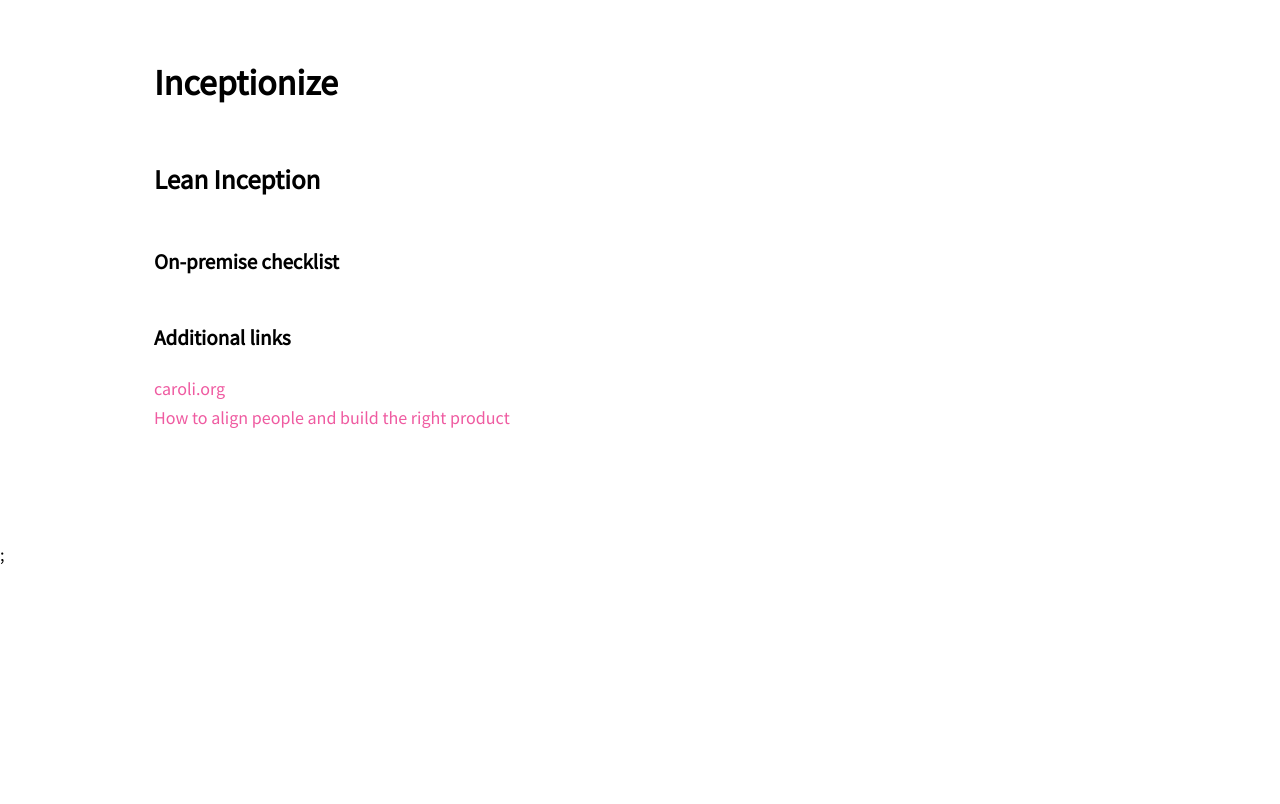
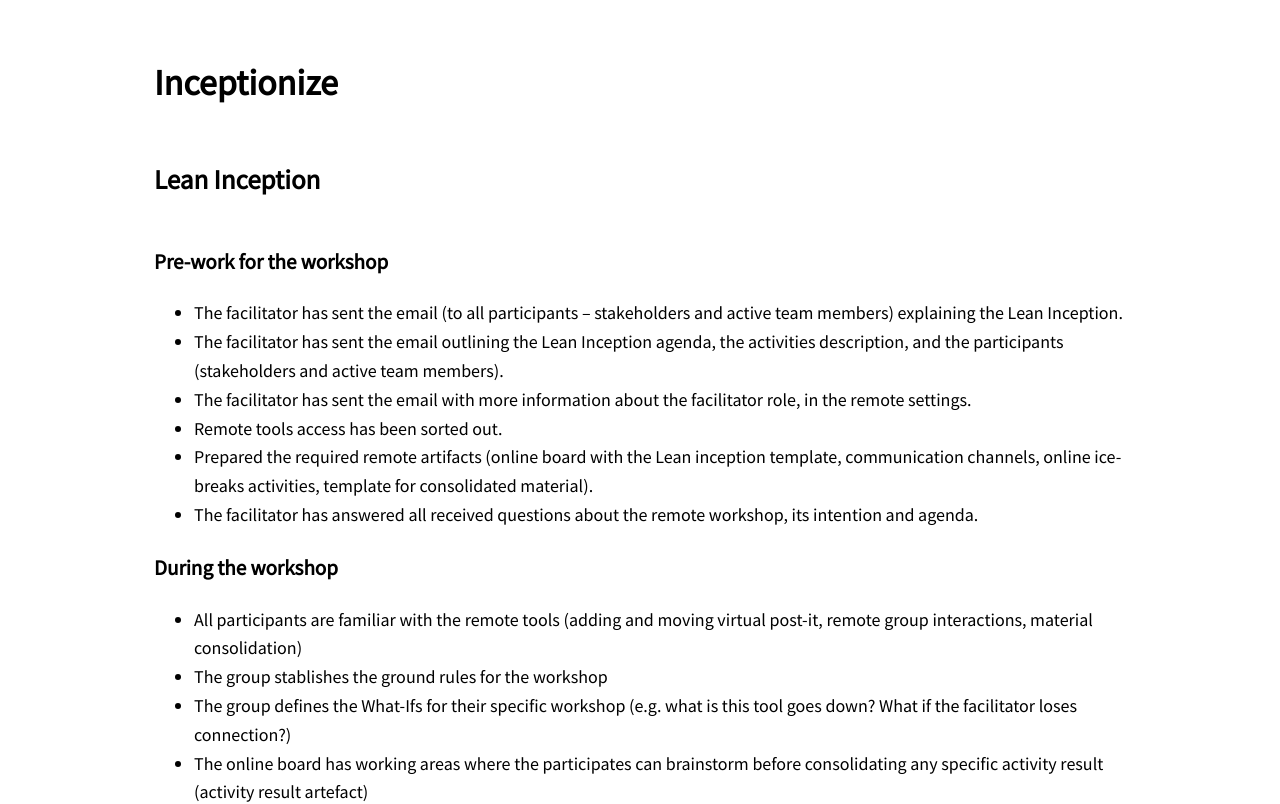
Before and after one commit to Inceptionize/inceptionize, a Next.js app: page /lean-inception in a window 1280 px wide. Shown: the top 804 px of the page. Built offline with nearby package versions, Linux system fonts and the light colour scheme.

Commit message:
#17 Add content to lean inception checklists

```diff
--- a/components/lean-inception-content/on-premise-checklist/index.tsx
+++ b/components/lean-inception-content/on-premise-checklist/index.tsx
@@ -3,7 +3,46 @@ import React, { ReactElement } from "react";
 function OnPremiseChecklist(): ReactElement {
   return (
     <div>
-      <h3>On-premise checklist</h3>
+      <h3>Pre-work for the workshop</h3>
+      <ul>
+        <li>
+          The facilitator has sent the email (to all participants – stakeholders and active team members) explaining the
+          Lean Inception.
+        </li>
+        <li>
+          The facilitator has sent the email outlining the Lean Inception agenda, the activities description, and the
+          participants (stakeholders and active team members).
+        </li>
+        <li>
+          The facilitator has sent the email with more information about the facilitator role, in the remote settings.
+        </li>
+        <li>Remote tools access has been sorted out.</li>
+        <li>
+          Prepared the required remote artifacts (online board with the Lean inception template, communication channels,
+          online ice-breaks activities, template for consolidated material).
+        </li>
+        <li>
+          The facilitator has answered all received questions about the remote workshop, its intention and agenda.
+        </li>
+      </ul>
+
+      <h3>During the workshop</h3>
+      <ul>
+        <li>
+          All participants are familiar with the remote tools (adding and moving virtual post-it, remote group
+          interactions, material consolidation)
+        </li>
+        <li>The group stablishes the ground rules for the workshop</li>
+        <li>
+          The group defines the What-Ifs for their specific workshop (e.g. what is this tool goes down? What if the
+          facilitator loses connection?)
+        </li>
+        <li>
+          The online board has working areas where the participates can brainstorm before consolidating any specific
+          activity result (activity result artefact)
+        </li>
+        <li>Short breaks, long breaks (for having meals), stretching sessions and ice-breaks are part of the agenda</li>
+      </ul>
     </div>
   );
 }
--- a/components/lean-inception-content/remote-checklist/index.tsx
+++ b/components/lean-inception-content/remote-checklist/index.tsx
@@ -3,7 +3,33 @@ import React, { ReactElement } from "react";
 function RemoteChecklist(): ReactElement {
   return (
     <div>
-      <h3>Remote checklist</h3>
+      <h3>Pre-work for the remote workshop</h3>
+      <ul>
+        <li>
+          The facilitator has sent the email (to all participants – stakeholders and active team members) explaining the
+          Lean Inception.
+        </li>
+        <li>
+          The facilitator has sent the email outlining the Lean Inception agenda, the activities description, and the
+          participants (stakeholders and active team members).
+        </li>
+        <li>The facilitator has sent the email with more information about the facilitator role.</li>
+        <li>Travel arrangements have been sorted out.</li>
+        <li>Pre-order of required materials (Lean inception posters, flipchart, post-it, sharpie) have been made.</li>
+        <li>The facilitator has answered all received questions about the workshop, its intention and agenda.</li>
+      </ul>
+
+      <h3>During the remote workshop</h3>
+      <ul>
+        <li>The room has enough place (wall, table, rolling board, etc) to put the posters and post-its</li>
+        <li> The room has a projector or a TV for the participants to share something from their laptops</li>
+        <li> The room has a place (whiteboard, flipchart, etc) where the participates can write and draw diagrams.</li>
+        <li> The room has chairs for everyone (rolling preferably)</li>
+        <li>
+          Coffee, water and food are freely available to the participants (brainstorming session are tiring breaks,
+          beverages and light food are highly recommended).
+        </li>
+      </ul>
     </div>
   );
 }
```
Also changed, not shown: 1 other file (tests, documents, lock files or other folders).
